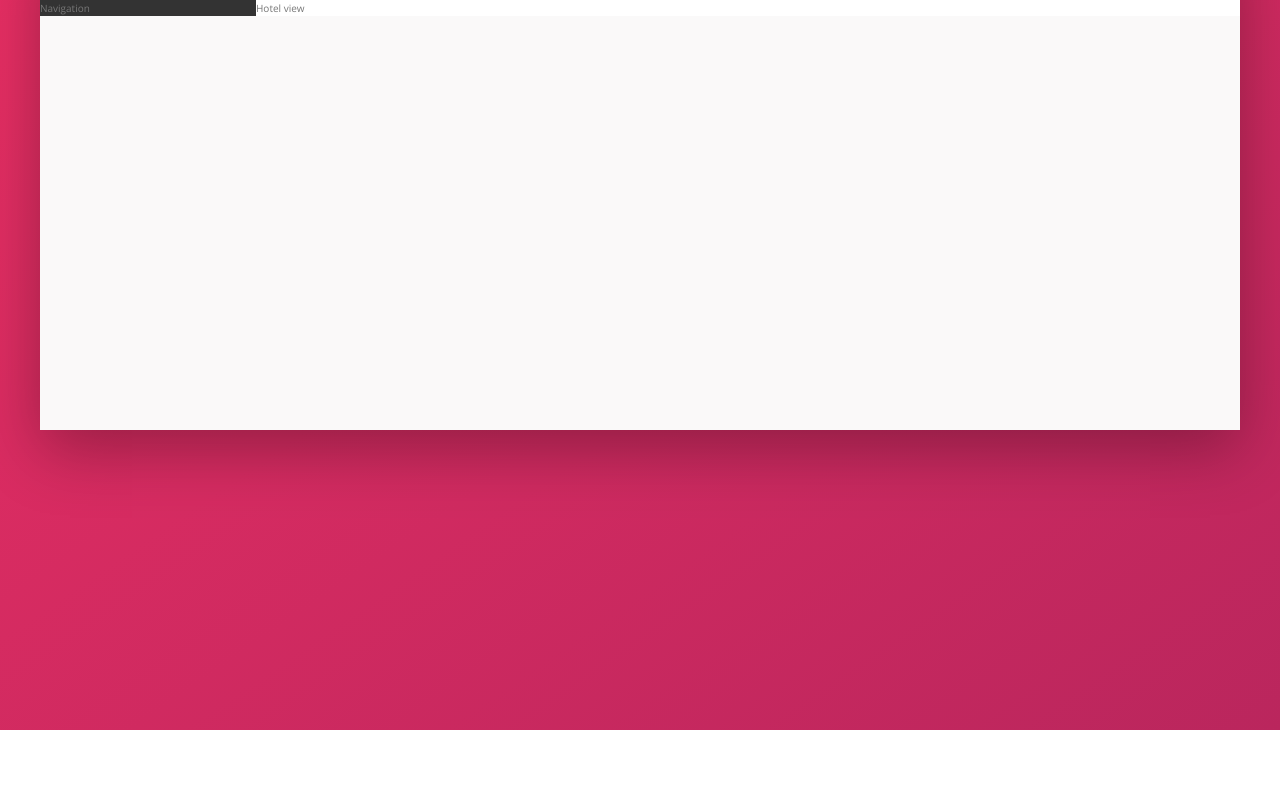
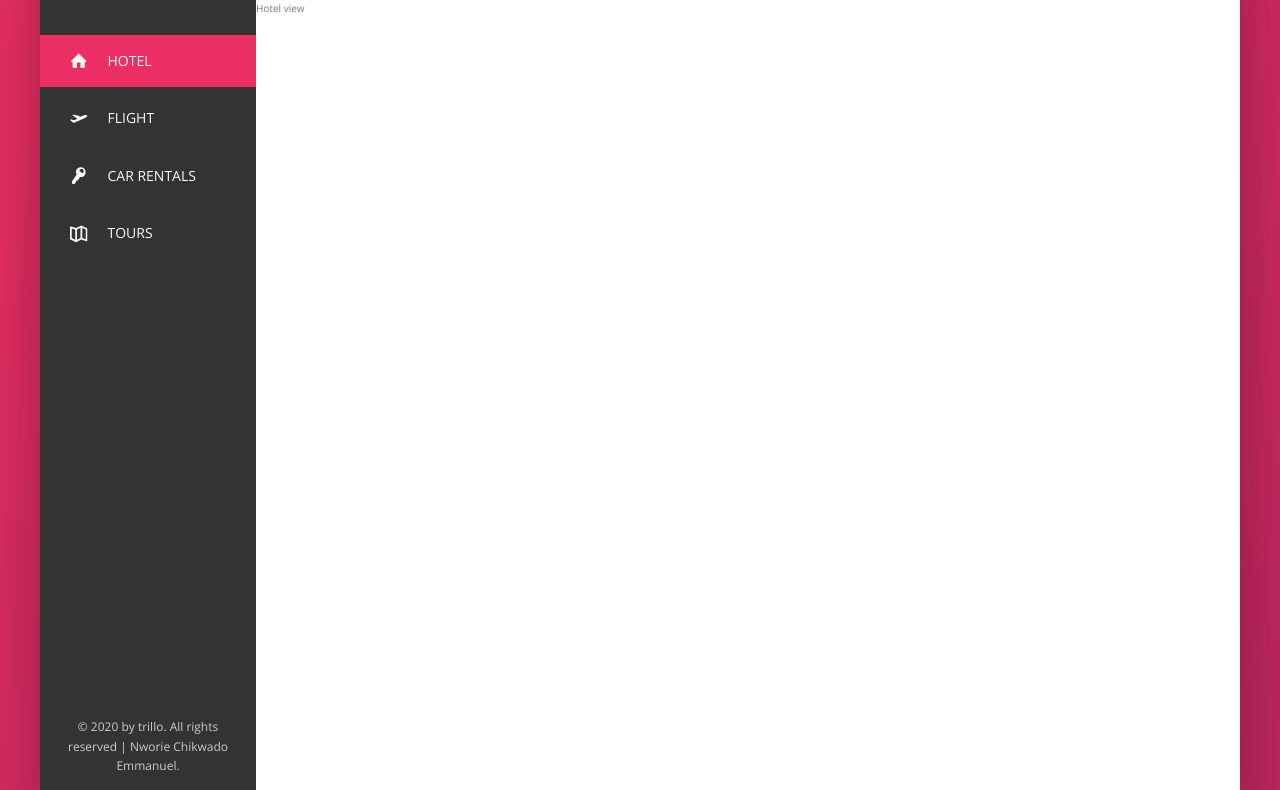
Before and after one commit to chikwado17/Trillo, a website: page index.html in a window 1280 px wide. Shown: the part 150-940 px from the top of the page. Before the commit the page ends 880 px from the top, so only its background shows below. Drawn offline with nearby package versions, Linux system fonts and the light colour scheme.

Commit message:
sidebar completed

```diff
--- a/index.html
+++ b/index.html
@@ -50,8 +50,54 @@
 
             <div class="content">
                 <nav class="sidebar">
-                    Navigation
+                   <ul class="side-nav">
+                       <li class="side-nav__item side-nav__item--active">
+                           <a href="index.html" class="side-nav__link">
+                               <svg class="side-nav__icon">
+                                   <use xlink:href="img/sprite.svg#icon-home"></use>
+                               </svg>
+                               <span>Hotel</span>
+                           </a>
+                       </li>
+
+                        <li class="side-nav__item">
+                            <a href="#" class="side-nav__link">
+                                <svg class="side-nav__icon">
+                                    <use xlink:href="img/sprite.svg#icon-aircraft-take-off"></use>
+                                </svg>
+                                <span>Flight</span>
+                            </a>
+                        </li>
+
+                        <li class="side-nav__item">
+                            <a href="#" class="side-nav__link">
+                                <svg class="side-nav__icon">
+                                    <use xlink:href="img/sprite.svg#icon-key"></use>
+                                </svg>
+                                <span>Car rentals</span>
+                            </a>
+                        </li>
+
+                        <li class="side-nav__item">
+                            <a href="#" class="side-nav__link">
+                                <svg class="side-nav__icon">
+                                    <use xlink:href="img/sprite.svg#icon-map"></use>
+                                </svg>
+                                <span>Tours</span>
+                            </a>
+                        </li>
+                   </ul>
+
+                   <div class="legal">
+                       &copy; 2020 by trillo. All rights reserved | Nworie Chikwado Emmanuel.
+                   </div>
                 </nav>
+
+
+
+
+
+
                 <main class="hotel-view">
                     Hotel view
                 </main>
--- a/sass/_component.scss
+++ b/sass/_component.scss
@@ -1,7 +1,12 @@
+/////////////////////////////
+//  HEADER
+
 .logo {
     height: 3.25rem;
     margin-left: 2rem;
 }
+/////////////////////////////
+//  SEARCH BAR
 
 .search {
    flex: 0 0 40%;
@@ -64,6 +69,10 @@
 
     fill: var( --color-grey-dark-3);
 }
+
+/////////////////////////////
+//  USER-NAV
+
 
 .user-nav {
     display: flex;
@@ -128,3 +137,96 @@
     -ms-border-radius: 50%;
     -o-border-radius: 50%;
 }
+
+/////////////////////////////
+//  SIDEBAR
+
+
+.side-nav {
+    font-size: 1.4rem;
+    list-style: none;
+    margin-top: 3.5rem;
+}
+
+.side-nav__item {
+    position: relative;
+}
+
+.side-nav__item:not(:last-child) {
+    margin-bottom: .5rem;
+}
+
+
+.side-nav__item::before{
+    content: "";
+    position: absolute;
+    top: 0;
+    left: 0;
+    height: 100%;
+    width: 3px;
+    background-color: var(--color-primary);
+    transform: scaleY(0);
+    transition:  transform .2s, width .4s cubic-bezier(1,0,0,1) .2s, background-color .1s;
+
+    -webkit-transform: scaleY(0);
+    -moz-transform: scaleY(0);
+    -ms-transform: scaleY(0);
+    -o-transform: scaleY(0);
+
+    -webkit-transition:  transform .2s, width .4s cubic-bezier(1,0,0,1) .2s, background-color .1s;
+    -moz-transition:  transform .2s, width .4s cubic-bezier(1,0,0,1) .2s, background-color .1s;
+    -ms-transition:  transform .2s, width .4s cubic-bezier(1,0,0,1) .2s, background-color .1s;
+    -o-transition:  transform .2s, width .4s cubic-bezier(1,0,0,1) .2s, background-color .1s;
+}
+
+.side-nav__item:hover::before,
+.side-nav__item--active::before {
+    transform: scaleY(1);
+    width: 100%;
+
+    -webkit-transform: scaleY(1);
+    -moz-transform: scaleY(1);
+    -ms-transform: scaleY(1);
+    -o-transform: scaleY(1);
+}
+
+
+.side-nav__item--active:active::before{
+    background-color: var(--color-primary-light);
+}
+
+.side-nav__link:link,
+.side-nav__link:visited{
+    color: var(--color-grey-light-1);
+    text-transform: uppercase;
+    text-decoration: none;
+    display: block;
+    padding: 1.5rem 3rem;
+    position: relative;
+    z-index: 10;
+
+    display: flex;
+    align-items: center;
+}
+
+
+
+
+
+
+
+
+.side-nav__icon {
+    height: 1.75rem;
+    width: 1.75rem;
+
+    margin-right: 2rem;
+    fill:currentColor;
+}
+
+.legal {
+    color: var(--color-grey-light-4);
+    font-size: 1.2rem;
+    text-align: center;
+    padding: 2.5rem;
+}
--- a/sass/_layout.scss
+++ b/sass/_layout.scss
@@ -11,7 +11,7 @@
     font-size: 1.4rem;
     height: 7rem;
     background-color: #ffffff;
-    border-bottom:  var(--color-grey-light-2);
+    border-bottom: 1px solid var(--color-grey-light-2);
 
     display: flex;
     justify-content: space-between;
@@ -25,9 +25,14 @@
 .sidebar {
     background-color: var(--color-grey-dark-1);
     flex: 0 0 18%;
+
+    display: flex;
+    flex-direction: column;
+    justify-content: space-between;
 }
 
 .hotel-view {
     background-color: #ffffff;
+    height: 80rem;
     flex: 1;
 }
```
Also changed, not shown: css/style.css.
